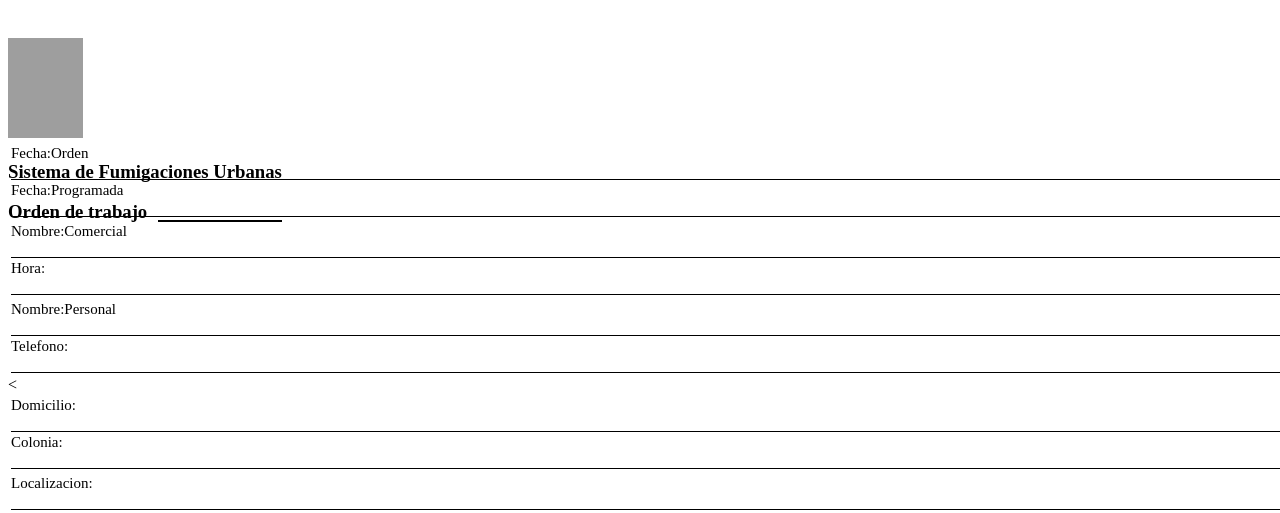
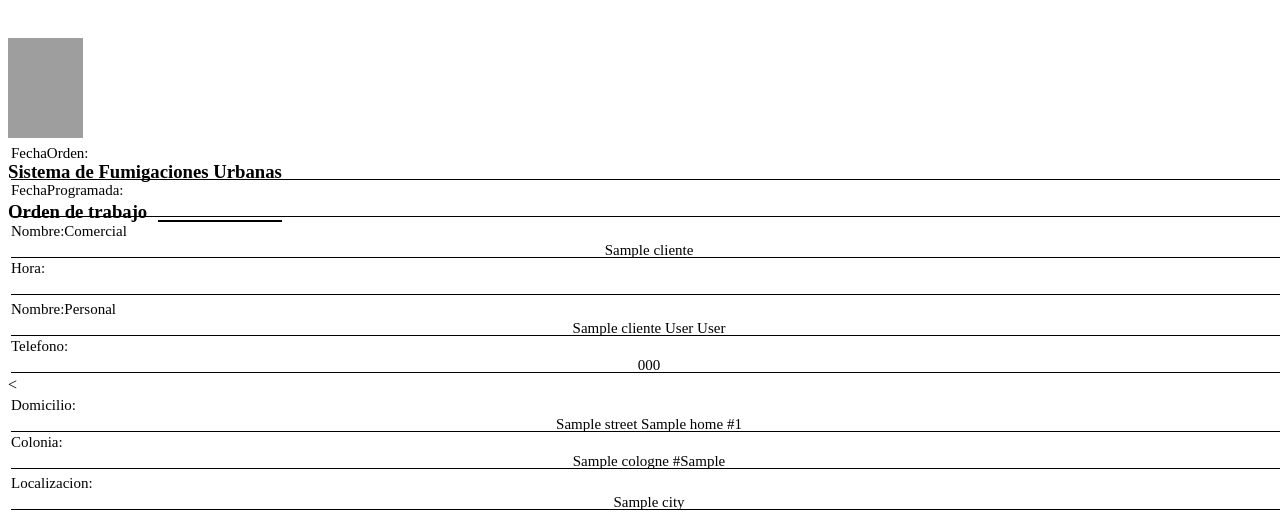
Before and after one commit to DarkghostByte/Fumikiller, a Laravel app: template api/resources/views/reports/reporte.blade.php in a window 1280 px wide. Shown: the top 513 px of the page. Run offline with Laravel 10, Linux system fonts and the light colour scheme; the template is opened without the code that fills it: most values are stand-ins (such as "Sample title", 1, 10 or a date in 2020); lists and menus that the app fills with data are empty; parts of the project's set-up code (start-up, migrations or seed data) failed here and were passed over; grey boxes are pictures that could not be loaded.

Commit message:
Datos dentro del PDF
Ya se visualizan los datos que van dentro del la orden de trabajo (CLIENTE)

```diff
--- a/api/resources/views/reports/reporte.blade.php
+++ b/api/resources/views/reports/reporte.blade.php
@@ -15,7 +15,6 @@
         <div >
             <h3 class="letrasFlex">Orden de trabajo</h3>
             <div class="noOT">
-
             </div>
         </div>
 
@@ -29,12 +28,12 @@
     <main>
         <div class="fondLimitador"></div>
         <table>
-            <th>Fecha:Orden</th>
+            <th>FechaOrden:</th>
             <th class="renDivTh">
             <div class="renDiv">
             </div>
             </th>
-            <th>Fecha:Programada</th>
+            <th>FechaProgramada:</th>
             <th class="renDivTh">
             <div class="renDiv">
             </div>
@@ -45,6 +44,7 @@
             <th>Nombre:Comercial</th>
             <th class="renDivTh">
             <div class="renDiv">
+                {{ $cliente->tradename }}
             </div>
             </th>
             <th>Hora:</th>
@@ -57,11 +57,13 @@
             <th>Nombre:Personal</th>
             <th class="renDivTh">
             <div class="renDiv">
+                {{ $cliente->name }} {{ $cliente->lastname1 }} {{ $cliente->lastname2 }}
             </div>
             </th>
             <th> Telefono:</th>
             <th class="renDivTh">
             <div class="renDiv">
+                {{ $cliente->cell_phone }}
             </div>
             </th>
         </table>
@@ -69,11 +71,13 @@
             <th>Domicilio:</th>
             <th class="renDivTh">
             <div class="renDiv">
+                {{ $cliente->street }} {{ $cliente->home }} #{{ $cliente->numAddress }}
             </div>
             </th>
             <th>Colonia:</th>
             <<th class="renDivTh">
             <div class="renDiv">
+                {{ $cliente->cologne }} #{{ $cliente->cp }}
             </div>
             </th>
         </table>
@@ -81,6 +85,7 @@
             <th>Localizacion:</th>
             <th class="renDivTh">
             <div class="renDiv">
+                {{ $cliente->city }}
             </div>
             </th>
         </table>
@@ -88,6 +93,7 @@
             <th>Lugar:</th>
             <th class="renDivTh">
             <div class="renDiv">
+                {{ $cliente->type_of_place }}
             </div>
             </th>
             <th>Plagas:</th>
```
Also changed, not shown: api/app/Http/Controllers/ClientesController.php (+8 -3 lines).
